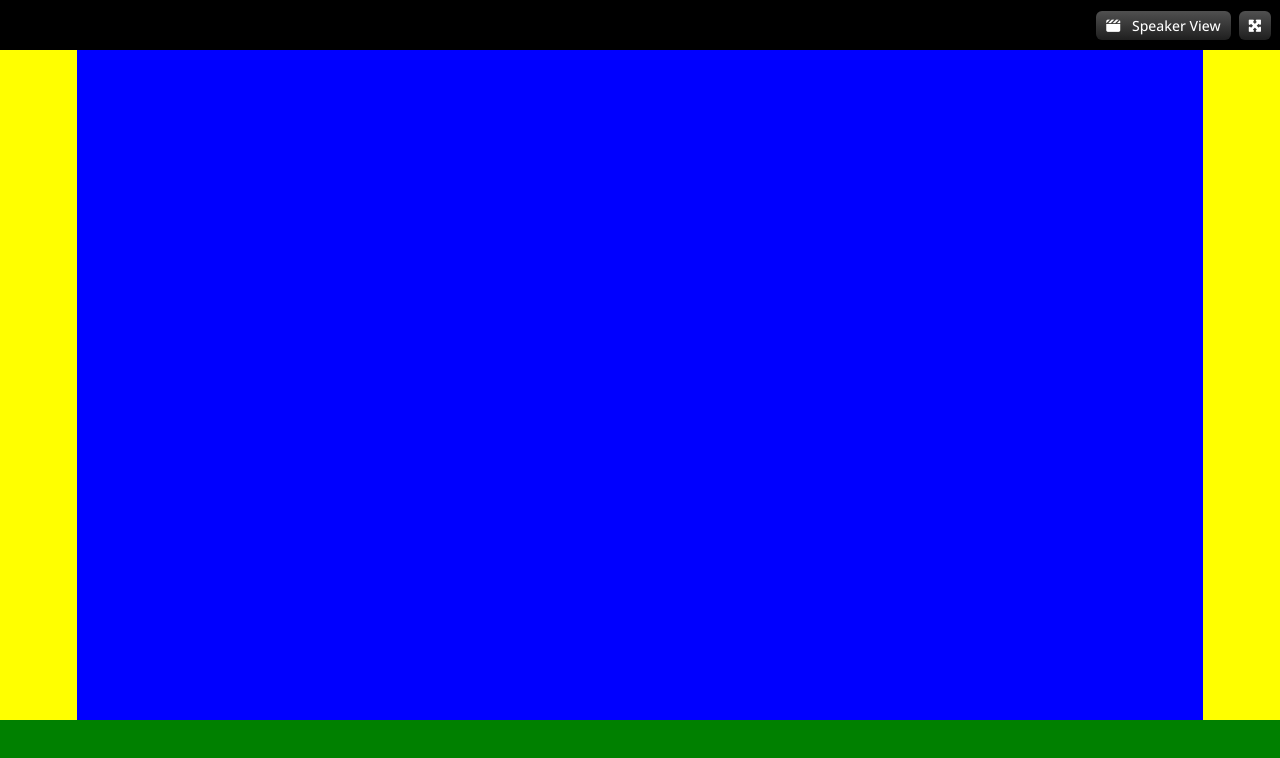
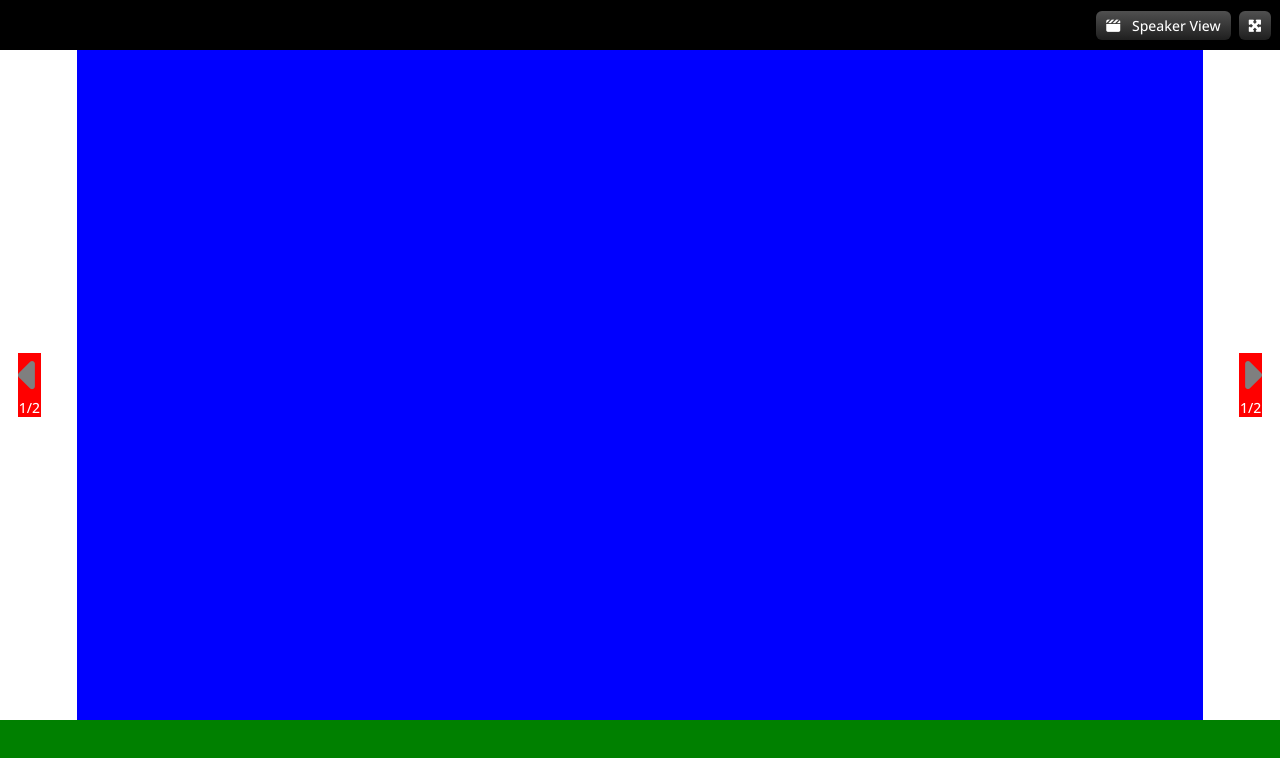
Before and after one commit to Zaplatynskyy/html-css-zoom, a plain HTML site: page index.html in a window 1280 px wide. Drawn offline with nearby package versions, Linux system fonts and the light colour scheme.

Commit message:
bottoni main destra/sinistra

```diff
--- a/css/style.css
+++ b/css/style.css
@@ -40,6 +40,26 @@ header .speaker_view.btn i{
 main{
     height: calc(100vh - 130px);
     display: flex;
+    justify-content: space-around;
+    align-items: center;
+}
+
+/* proprietà bottoni main di destra e sinistra */
+
+main .swap_btn{
+    display: flex;
+    flex-direction: column;
+    align-items: center;
+}
+
+main .swap_btn i{
+    color: #7f7f7f;
+    font-size: 45px;
+}
+
+main .swap_btn i:hover{
+    color: #2ebaff;
+    cursor: pointer;
 }
 
 /* ******FOOTER****** */
@@ -55,14 +75,14 @@ footer{
     background-color: yellow;
 } */
 
-.debug main{
+/* .debug main{
     background-color: red;
-}
+} */
 
 .debug .swap_btn{
-    width: 6%;
-    height: 100%;
-    background-color: yellow;
+    /* width: 6%; */
+    /* height: 100%; */
+    background-color: red;
 }
 
 .debug .users{
--- a/index.html
+++ b/index.html
@@ -30,7 +30,8 @@
 
         <!-- bottone cambio pagina a sinistra -->
         <div class="swap_btn">
-
+            <i class="fas fa-caret-left"></i>
+            <span class="swap_page">1/2</span>
         </div>
 
         <!-- interfaccia video degli utenti -->
@@ -40,7 +41,8 @@
 
         <!-- bottone cambio pagina a destra -->
         <div class="swap_btn">
-
+            <i class="fas fa-caret-right"></i>
+            <span class="swap_page">1/2</span>
         </div>
 
     </main>
```
